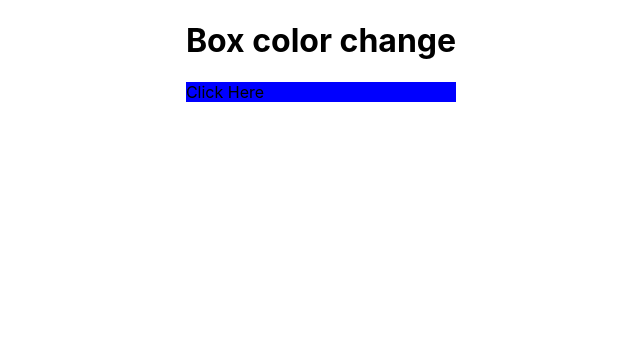
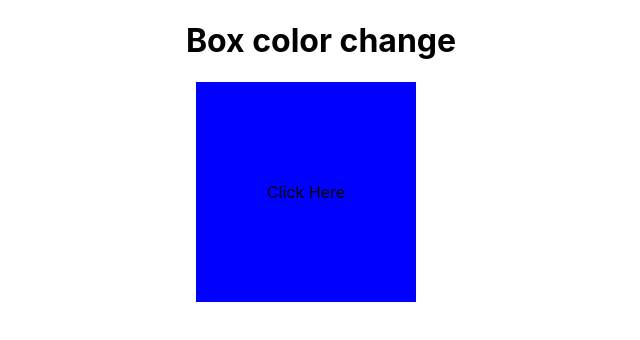
Before and after one commit to josephsenyonjo25/boxcolor, a React (Create React App) app: page / in a window 1280 px wide. Shown: the top 340 px of the page, without its empty margins (319-959 px from the left). Built offline with nearby package versions, Linux system fonts and the light colour scheme.

Commit message:
styled box

```diff
--- a/src/App.css
+++ b/src/App.css
@@ -6,3 +6,12 @@
   align-items: center;
   width: 100%;
 }
+.box{
+  width: 200px;
+  height:200px;
+  padding: 10px;
+  margin: 10px;
+  display: flex;
+  justify-content: center;
+  align-items: center;
+}
```
